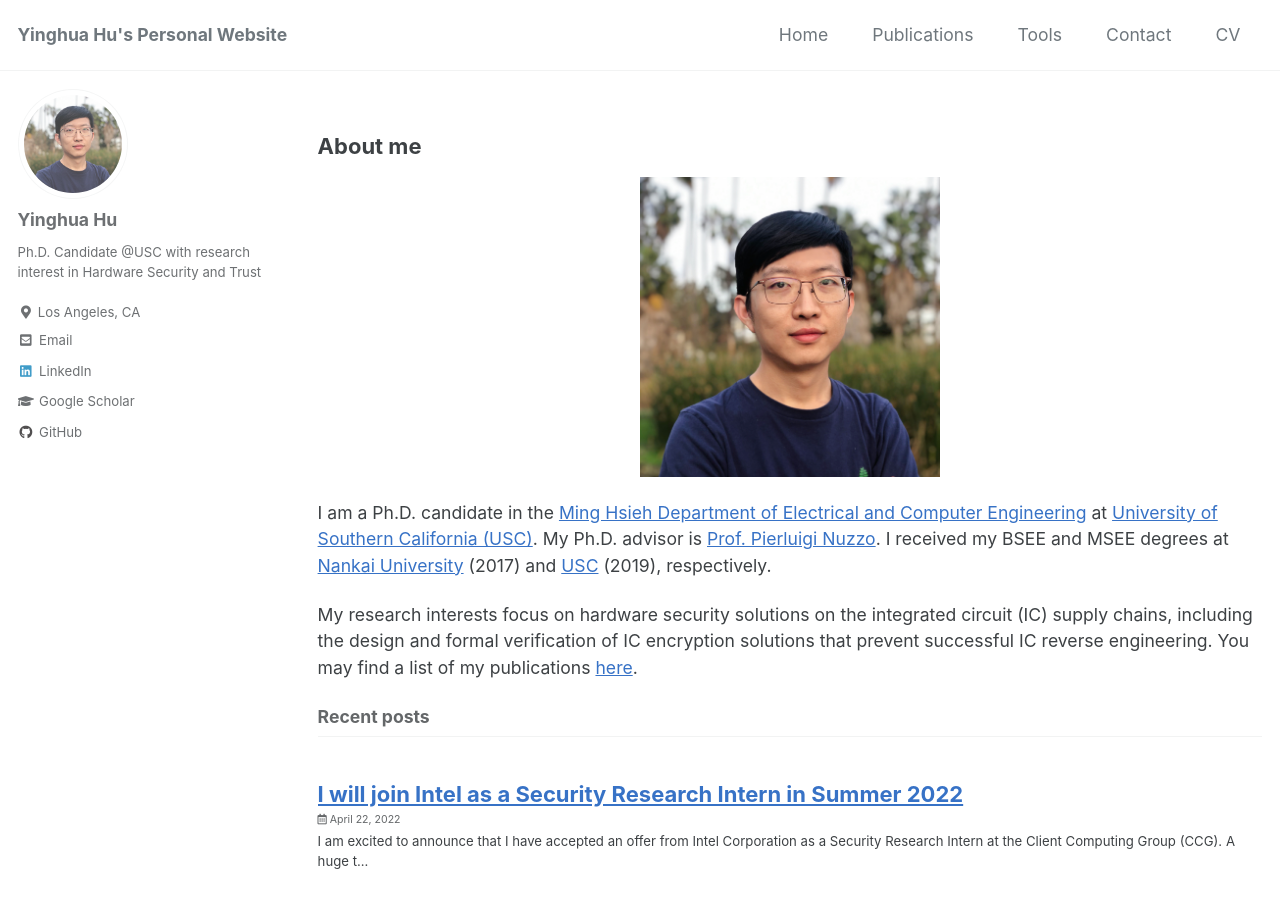
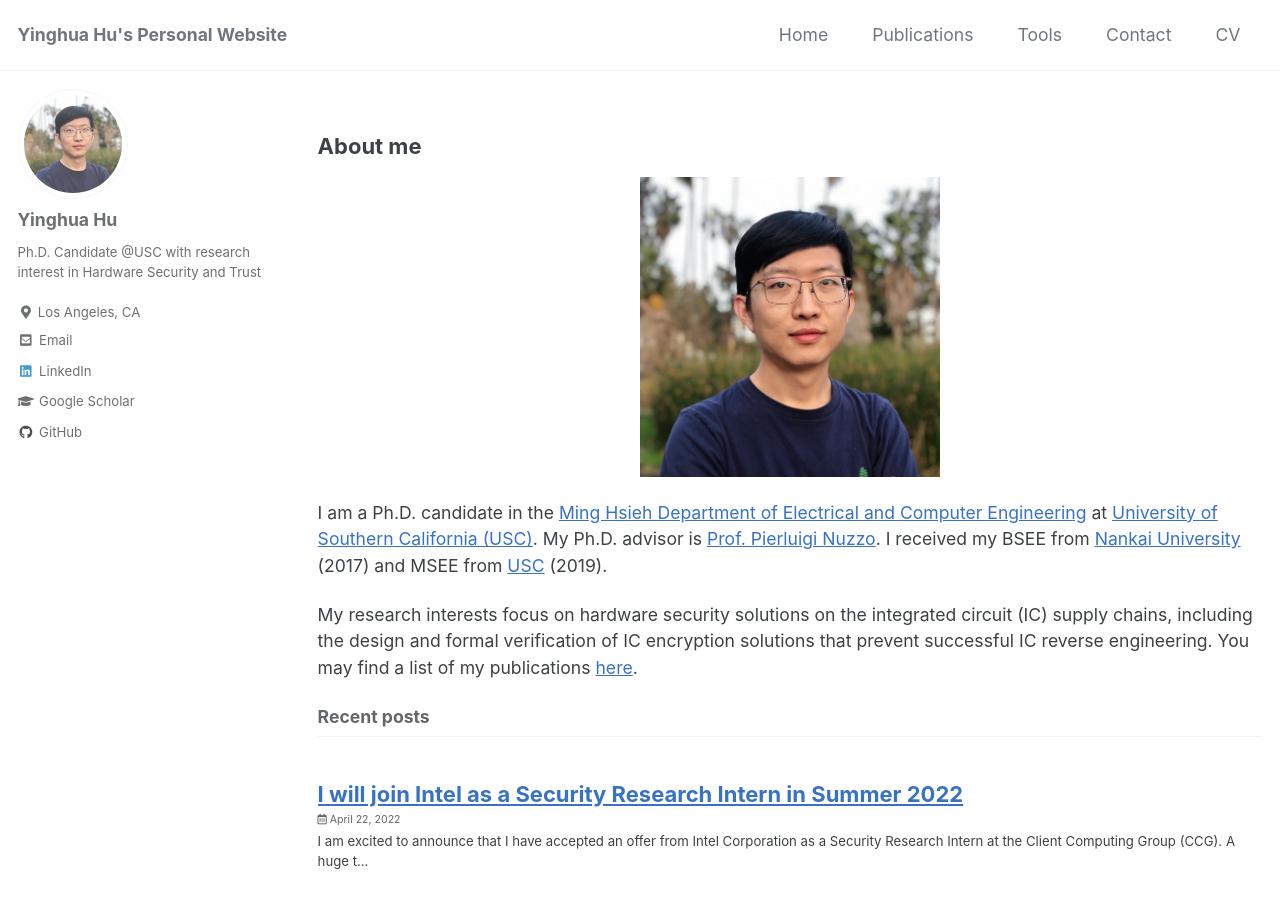
Before and after one commit to yinghuah/yinghuah.github.io, a Jekyll site: the page built from index.html, in a window 1280 px wide and 900 px high. Built offline with Jekyll 4.4.1, drawn with Linux system fonts in a browser that asks for light colours; cached includes are drawn as plain includes; the list of posts is cut into pages by our own code.

Commit message:
Update home.html

```diff
--- a/_layouts/home.html
+++ b/_layouts/home.html
@@ -13,7 +13,7 @@ classes: wide
 <p>
   I am a Ph.D. candidate in the <a href="https://minghsiehece.usc.edu/">Ming Hsieh Department of Electrical and Computer Engineering</a> at <a href="https://www.usc.edu/">University of Southern California (USC)</a>.
   My Ph.D. advisor is <a href="https://descyphy.usc.edu/">Prof. Pierluigi Nuzzo</a>.
-  I received my BSEE and MSEE degrees at <a href="https://en.nankai.edu.cn/">Nankai University</a> (2017) and <a href="https://www.usc.edu/">USC</a> (2019), respectively.
+  I received my BSEE from <a href="https://en.nankai.edu.cn/">Nankai University</a> (2017) and MSEE from <a href="https://www.usc.edu/">USC</a> (2019).
 </p>
 <p>
   My research interests focus on hardware security solutions on the integrated circuit (IC) supply chains, including the design and formal verification of IC encryption solutions that prevent successful IC reverse engineering. You may find a list of my publications <a href="/publication/">here</a>.
```
